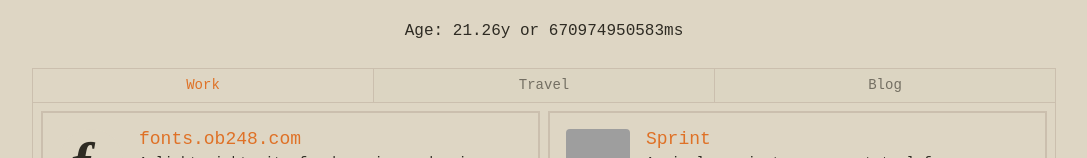
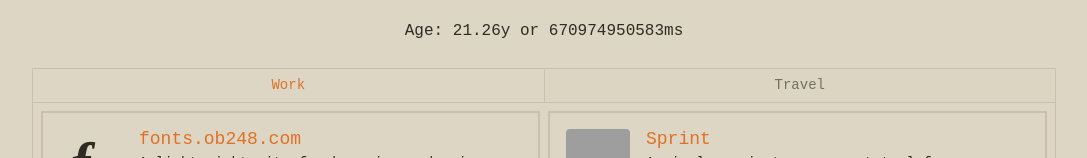
Before and after one commit to hex248/ob248.com, a React (Vite) app: page / in a window 1280 px wide. Shown: the part 489-647 px from the top of the page, without its empty margins (96-1183 px from the left). Built offline with nearby package versions, Linux system fonts and the light colour scheme; grey boxes are pictures that could not be loaded; a web font is replaced by a local one.

Commit message:
blog flag

```diff
--- a/src/App.tsx
+++ b/src/App.tsx
@@ -35,7 +35,12 @@ const asciiFiles = [
   "cat-loaf.txt",
 ];
 
-const homeTabs = ["work", "travel", "blog"] as const;
+const isBlogEnabled = import.meta.env.VITE_BLOG === "1";
+const homeTabs = [
+  "work",
+  "travel",
+  ...(isBlogEnabled ? ["blog"] : []),
+] as const;
 type HomeTab = (typeof homeTabs)[number];
 
 function App() {
@@ -498,13 +503,15 @@ function Home() {
           >
             Travel
           </TabsTrigger>
+          {isBlogEnabled && (
             <TabsTrigger
               data-keynav-nav="true"
-            value={homeTabs[2]}
+              value="blog"
               className="border-border -ml-[1px] after:hidden data-[state=active]:text-accent focus-visible:ring-0 focus-visible:outline-none focus-visible:border-border"
             >
               Blog
             </TabsTrigger>
+          )}
         </TabsList>
         <TabsContent value={homeTabs[0]} className="relative z-10">
           <div className="-mt-[1.5px] border p-2 grid grid-cols-1 gap-2 md:grid-cols-2">
@@ -662,18 +669,22 @@ function Home() {
             ))}
           </div>
         </TabsContent>
-        <TabsContent value={homeTabs[2]} className="relative z-10">
+        {isBlogEnabled && (
+          <TabsContent value="blog" className="relative z-10">
             <div className="-mt-[1.5px] border p-2 grid grid-cols-1 gap-2">
               {visibleBlogPosts.map((post, index) => (
                 <BlogListItem
                   key={post.metadata.slug}
                   metadata={post.metadata}
                   isDevMode={isDevMode}
-                isActive={activeBlogIndex !== null && index === activeBlogIndex}
+                  isActive={
+                    activeBlogIndex !== null && index === activeBlogIndex
+                  }
                 />
               ))}
             </div>
           </TabsContent>
+        )}
       </Tabs>
       <div className="w-full max-w-5xl grid grid-cols-1 md:grid-cols-[1fr_auto_1fr] items-center gap-3 md:gap-4">
         <div className="flex items-center gap-6">
@@ -750,7 +761,7 @@ function ProjectRoute() {
 
 function BlogRoute() {
   const { slug } = useParams();
-  if (!slug || !blogPosts[slug]) return <NotFound />;
+  if (!isBlogEnabled || !slug || !blogPosts[slug]) return <NotFound />;
 
   const { metadata, content } = blogPosts[slug];
   return <BlogPage metadata={metadata} content={content} />;
```
Lines whose indentation alone changed are shown as unchanged.
